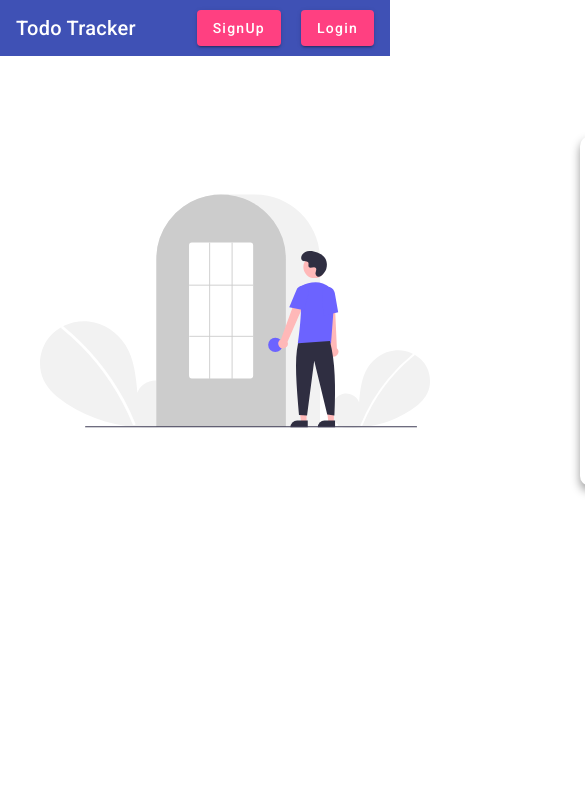
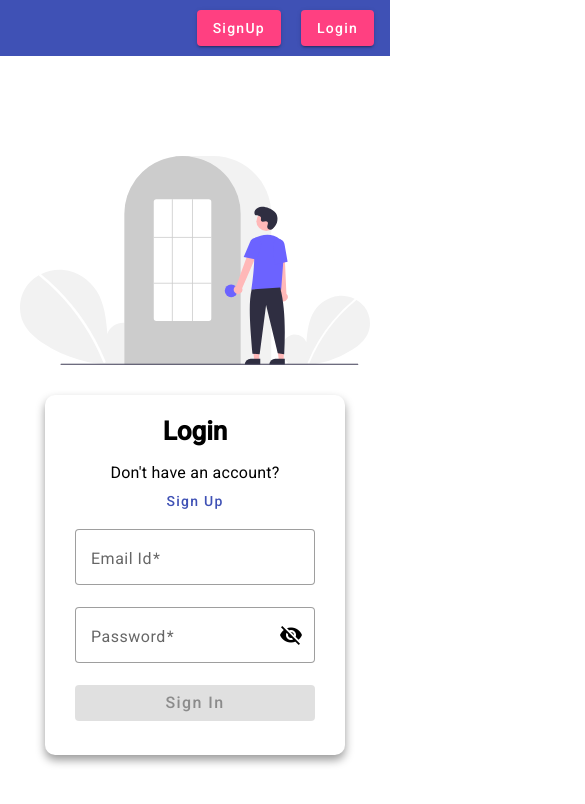
Before and after one commit to nikhilkhetan17/full-stack-todo-tracker-app, an Angular app in the folder todo-tracker-frontend/: page /login in a window 390 px wide. Shown: the top 804 px of the page, 585 px wide, since content can reach past the window. Built offline with nearby package versions, Linux system fonts and the light colour scheme; no server answers.

Commit message:
added media queries responsive UI

```diff
--- a/todo-tracker-frontend/src/app/add-todo/add-todo.component.css
+++ b/todo-tracker-frontend/src/app/add-todo/add-todo.component.css
@@ -1,7 +1,7 @@
 .form-wrapper {
   display: flex;
-  justify-content: center;
-  align-items: center;
+  justify-content: space-around;
+  flex-wrap: wrap;
   flex-direction: row-reverse;
   /* height: 80vh; */
   margin-top: 20px;
@@ -29,7 +29,7 @@
   width: 100%;
   max-width: 500px;
   height: auto;
-  margin-left: 40px;
+  /* margin-left: 40px; */
 }
 
 .form-container h1 {
@@ -37,3 +37,27 @@
   font-size: 30px;
   font-family: cursive;
 }
+
+
+@media screen and (max-width: 480px) {
+  .todo-form {
+    width: 350px;
+  }
+
+  .submit-button {
+    margin-top: 10px;
+  }
+
+
+}
+
+@media screen and (max-width: 415px) {
+  .todo-form {
+    width: 300px;
+  }
+
+  .submit-button {
+    margin-top: 10px;
+  }
+
+}
--- a/todo-tracker-frontend/src/app/edit-todo/edit-todo.component.css
+++ b/todo-tracker-frontend/src/app/edit-todo/edit-todo.component.css
@@ -1,11 +1,11 @@
 .form-wrapper {
   display: flex;
-  justify-content: center;
-  align-items: center;
+  justify-content: space-around;
+  flex-wrap: wrap;
   flex-direction: row-reverse;
   /* height: 80vh; */
   margin-top: 20px;
-  column-gap: 50px;
+  /* column-gap: 50px; */
 }
 
 .todo-form {
@@ -30,7 +30,7 @@
   width: 100%;
   max-width: 400px;
   height: auto;
-  margin-left: 40px;
+  /* margin-left: 40px; */
 }
 
 .form-container h1 {
@@ -38,3 +38,29 @@
   font-size: 30px;
   font-family: cursive;
 }
+
+@media screen and (max-width: 480px) {
+  .todo-form {
+    width: 350px;
+
+  }
+
+  .submit-button {
+    margin-top: 10px;
+  }
+
+  .form-wrapper {
+    padding: 15px;
+  }
+}
+
+@media screen and (max-width: 415px) {
+  .todo-form {
+    width: 300px;
+  }
+
+  .submit-button {
+    margin-top: 10px;
+  }
+
+}
--- a/todo-tracker-frontend/src/app/header/header.component.css
+++ b/todo-tracker-frontend/src/app/header/header.component.css
@@ -3,8 +3,8 @@
 }
 
 .button-accent {
-    display: flex;
-    column-gap: 20px;
+  display: flex;
+  column-gap: 20px;
 }
 
 .logo {
@@ -18,3 +18,10 @@ mat-toolbar {
   top: 0;
   z-index: 2;
 }
+
+@media screen and (max-width: 460px) {
+  .logo {
+    display: none;
+    /* font-size: 15px; */
+  }
+}
--- a/todo-tracker-frontend/src/app/header/header.component.html
+++ b/todo-tracker-frontend/src/app/header/header.component.html
@@ -1,4 +1,4 @@
-<mat-toolbar color="primary">
+<mat-toolbar color="primary" id="header">
     <span><a routerLink="/home" class="logo">Todo Tracker</a></span>
     <button mat-stroked-button color="accent" *ngIf="this.loginService.isLoggedIn()" routerLink="/dashboard">Dashboard</button>
     <span class="example-spacer"></span>
--- a/todo-tracker-frontend/src/app/home/home.component.css
+++ b/todo-tracker-frontend/src/app/home/home.component.css
@@ -19,6 +19,7 @@ div p {
   font-size: 17px;
   letter-spacing: 1px;
   font-weight: 400;
+  /* text-align: justify; */
 }
 
 .right-text {
@@ -27,3 +28,13 @@ div p {
   max-width: 660px;
   /* border: 1px solid red; */
 }
+
+/* -----------------media query----------------- */
+
+@media screen and (max-width: 1320px) {
+  .wrapper {
+    flex-direction: column;
+    align-items: center;
+    padding: 20px;
+  }
+}
--- a/todo-tracker-frontend/src/app/login/login.component.css
+++ b/todo-tracker-frontend/src/app/login/login.component.css
@@ -2,15 +2,15 @@
   width: 100%;
   max-width: 600px;
   height: auto;
-  margin-left: 40px;
-  /* margin-top: 20px; */
   /* border: 1px solid red; */
 }
 
 .wrapper {
   display: flex;
-  column-gap: 150px;
+  /* column-gap: 150px; */
+  justify-content: space-around;
   margin-top: 80px;
+  flex-wrap: wrap;
 }
 
 /* .container {
@@ -62,5 +62,29 @@
 } */
 
 .btn-container button {
-    width: 100%;
+  width: 100%;
 }
+
+/* -----------------media query----------------- */
+
+@media screen and (max-width: 1320px) {
+  .wrapper {
+    flex-direction: column;
+    align-items: center;
+    padding: 20px;
+    row-gap: 30px;
+  }
+}
+
+@media screen and (max-width: 500px) {
+  .card {
+    width: 365px;
+  }
+}
+
+@media screen and (max-width: 395px) {
+  .card {
+    width: 300px;
+    height: 360px;
+  }
+}
--- a/todo-tracker-frontend/src/app/sign-up/sign-up.component.css
+++ b/todo-tracker-frontend/src/app/sign-up/sign-up.component.css
@@ -2,15 +2,15 @@
   width: 100%;
   max-width: 600px;
   height: auto;
-  margin-left: 40px;
-  /* margin-top: 20px; */
   /* border: 1px solid red; */
 }
 
 .wrapper {
-    display: flex;
-    column-gap: 150px;
-    margin-top: 60px;
+  display: flex;
+  /* column-gap: 150px; */
+  justify-content: space-around;
+  margin-top: 60px;
+  flex-wrap: wrap;
 }
 
 /* .container {
@@ -48,12 +48,10 @@
 
 .form mat-form-field {
   width: 100%;
-
 }
 
 .form button {
   font-size: 16px;
-
 }
 
 .btn-container {
@@ -61,3 +59,27 @@
   justify-content: center;
   column-gap: 20px;
 }
+
+/* -----------------media query----------------- */
+
+@media screen and (max-width: 1320px) {
+  .wrapper {
+    flex-direction: column;
+    align-items: center;
+    padding: 20px;
+    row-gap: 30px;
+  }
+}
+
+@media screen and (max-width: 500px) {
+  .card {
+    width: 365px;
+  }
+}
+
+@media screen and (max-width: 395px) {
+  .card {
+    width: 300px;
+    height: 430px;
+  }
+}
```
Lines whose indentation alone changed are shown as unchanged.
